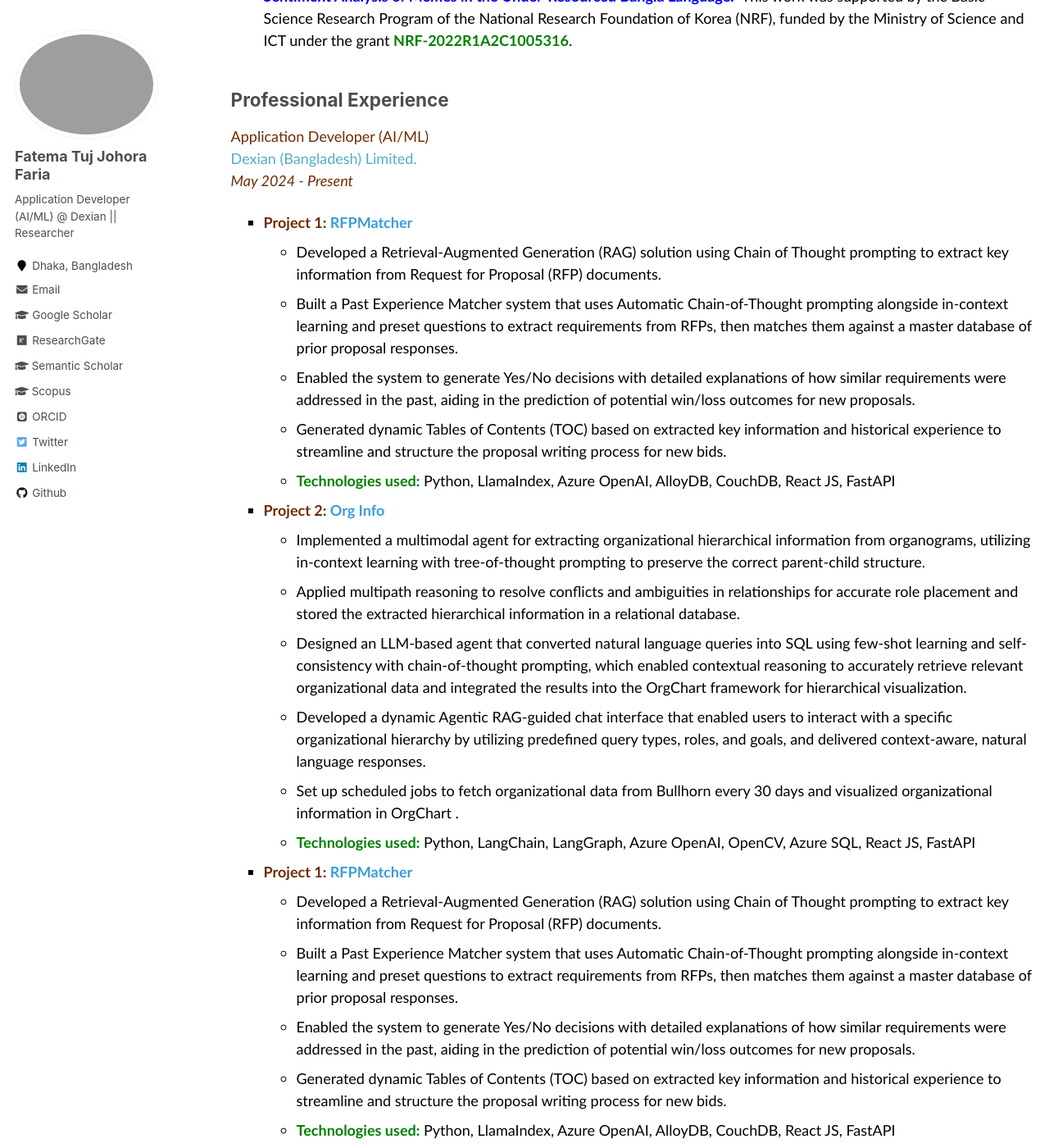
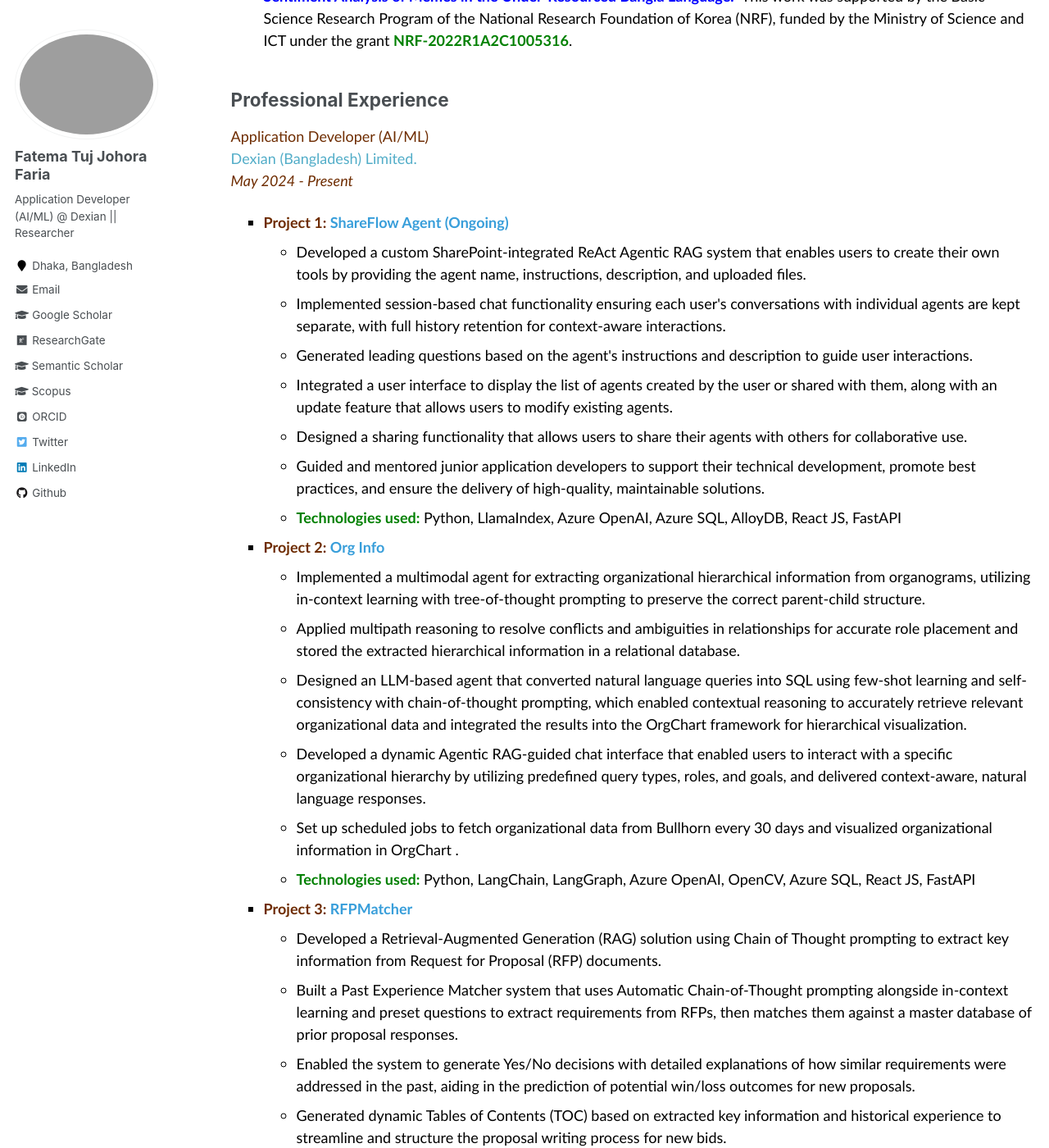
Before and after one commit to fatemafaria142/fatemafaria142.github.io, a Jekyll site: the page built from _pages/work.md, in a window 1280 px wide and 1400 px high, scrolled down 735 px. Shown: the whole window at 82% size. Built offline with Jekyll 4.4.1, drawn with Linux system fonts in a browser that asks for light colours; some web fonts are replaced; some of the changed text lies outside the part shown.

Commit message:
Update work

```diff
--- a/_pages/work.md
+++ b/_pages/work.md
@@ -31,13 +31,15 @@
 <ul style="font-family:Trebuchet MS; color:black; list-style-type: square;">
 
   <li>
-    <b style="color:#6E2C00">Project 1: <span style="color:#389EDA">RFPMatcher</span></b>
+    <b style="color:#6E2C00">Project 1: <span style="color:#389EDA">ShareFlow Agent (Ongoing)</span></b>
     <ul style="list-style-type: circle;">
-      <li>Developed a Retrieval-Augmented Generation (RAG) solution using Chain of Thought prompting to extract key information from Request for Proposal (RFP) documents.</li>
-      <li>Built a Past Experience Matcher system that uses Automatic Chain-of-Thought prompting alongside in-context learning and preset questions to extract requirements from RFPs, then matches them against a master database of prior proposal responses.</li>
-      <li>Enabled the system to generate Yes/No decisions with detailed explanations of how similar requirements were addressed in the past, aiding in the prediction of potential win/loss outcomes for new proposals.</li>
-      <li>Generated dynamic Tables of Contents (TOC) based on extracted key information and historical experience to streamline and structure the proposal writing process for new bids.</li>
-      <li><b><span style="color:green;">Technologies used:</span></b> Python, LlamaIndex, Azure OpenAI, AlloyDB, CouchDB, React JS, FastAPI</li>
+      <li>Developed a custom SharePoint-integrated ReAct Agentic RAG system that enables users to create their own tools by providing the agent name, instructions, description, and uploaded files.</li>
+      <li>Implemented session-based chat functionality ensuring each user's conversations with individual agents are kept separate, with full history retention for context-aware interactions.</li>
+      <li>Generated leading questions based on the agent's instructions and description to guide user interactions.</li>
+      <li>Integrated a user interface to display the list of agents created by the user or shared with them, along with an update feature that allows users to modify existing agents.</li>
+      <li>Designed a sharing functionality that allows users to share their agents with others for collaborative use.</li>
+      <li>Guided and mentored junior application developers to support their technical development, promote best practices, and ensure the delivery of high-quality, maintainable solutions.</li>
+      <li><b><span style="color:green;">Technologies used:</span></b> Python, LlamaIndex, Azure OpenAI, Azure SQL, AlloyDB, React JS, FastAPI</li>
     </ul>
   </li>
 
@@ -54,7 +56,7 @@
   </li>
 
   <li>
-    <b style="color:#6E2C00">Project 1: <span style="color:#389EDA">RFPMatcher</span></b>
+    <b style="color:#6E2C00">Project 3: <span style="color:#389EDA">RFPMatcher</span></b>
     <ul style="list-style-type: circle;">
       <li>Developed a Retrieval-Augmented Generation (RAG) solution using Chain of Thought prompting to extract key information from Request for Proposal (RFP) documents.</li>
       <li>Built a Past Experience Matcher system that uses Automatic Chain-of-Thought prompting alongside in-context learning and preset questions to extract requirements from RFPs, then matches them against a master database of prior proposal responses.</li>
@@ -65,7 +67,7 @@
   </li>
 
   <li>
-    <b style="color:#6E2C00">Project 3: <span style="color:#389EDA">CaseAligner</span></b>
+    <b style="color:#6E2C00">Project 4: <span style="color:#389EDA">CaseAligner</span></b>
     <ul style="list-style-type: circle;">
       <li>Built an LLM-based application using zero-shot prompting to generate PowerPoint presentations for case studies based on selected practice areas and industries.</li>
       <li>Implemented an interactive chat interface allowing users to query specific slide content and receive instant contextual responses.</li>
@@ -77,7 +79,7 @@
   </li>
 
   <li>
-    <b style="color:#6E2C00">Project 4: <span style="color:#389EDA">KnowledgeEngine</span></b>
+    <b style="color:#6E2C00">Project 5: <span style="color:#389EDA">KnowledgeEngine</span></b>
     <ul style="list-style-type: circle;">
       <li>Developed an LLM-based, multi-document RAG Q&A system for internal document information retrieval.</li>
       <li>Implemented a chat conversation interface with document page references for information sources.</li>
@@ -88,7 +90,7 @@
   </li>
 
   <li>
-    <b style="color:#6E2C00">Project 5: <span style="color:#389EDA">AgentDexi</span></b>
+    <b style="color:#6E2C00">Project 6: <span style="color:#389EDA">AgentDexi</span></b>
     <ul style="list-style-type: circle;">
       <li>Designed an LLM-based multi-agent system to generate customer intelligence by analyzing job demand.</li>
       <li>Developed an RAG solution to identify technological trends in job descriptions across external companies.</li>
```
